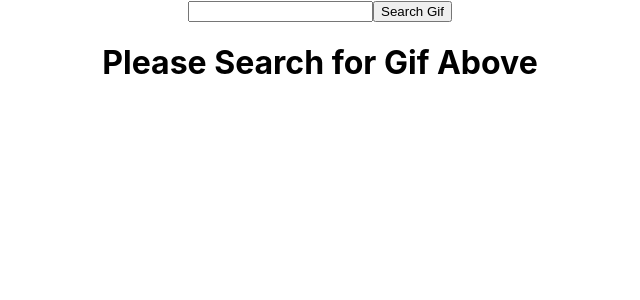
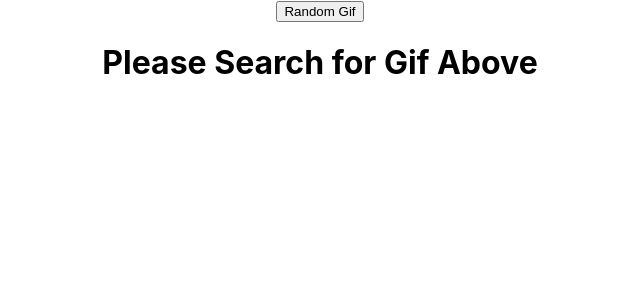
Before and after one commit to rohansinha01/giphy, a React (Create React App) app: page / in a window 1280 px wide. Shown: the top 300 px of the page, without its empty margins (320-960 px from the left). Built offline with nearby package versions, Linux system fonts and the light colour scheme.

Commit message:
got random gif to work

```diff
--- a/src/App.js
+++ b/src/App.js
@@ -2,7 +2,7 @@ import logo from './logo.svg';
 import './App.css';
 import GifDisplay from './components/GifDisplay';
 import Form from './components/Form'
-import { useState, useEffect } from 'react';
+import { useState } from 'react';
 
 function App() {
 
@@ -15,7 +15,7 @@ function App() {
   //function to get a gif from the api
   const getGif = async (searchterm) => {
     // create the url
-    const url = `https://api.giphy.com/v1/gifs/search?q=${searchterm}&api_key=${apiKey}`
+    const url = `https://api.giphy.com/v1/gifs/random?api_key=${apiKey}`
     // fetch the gif data
     const response = await fetch(url)
     // get the JSON from the response
@@ -24,6 +24,8 @@ function App() {
     setGif(data)
 
   }
+
+
 
   return (
     <div className="App">
--- a/src/components/Form.js
+++ b/src/components/Form.js
@@ -15,7 +15,7 @@ function Form(props){
         // make a copy of the current state (new object)
         const newState = {...formData}
         //update the newState
-        newState.searchterm = val
+        newState[input.name] = val
 
         // update the state
         setFormData(newState)
@@ -26,12 +26,14 @@ function Form(props){
         // prevent the refresh from form submission
         event.preventDefault()
         // search for movie using our prop
+
+        //if certain event does not meet this, block from getting to endpoint - guard clause - control flow
         props.gifSearch(formData.searchterm)
     }
     return <div>
         <form onSubmit={handleSubmit}>
-            <input type="text" value={formData.searchterm} onChange={handleChange}/>
-            <input type="submit" value="Search Gif"/>
+
+            <input type="submit" value="Random Gif"/>
 
         </form>
     </div>
--- a/src/components/GifDisplay.js
+++ b/src/components/GifDisplay.js
@@ -1,18 +1,19 @@
 function GifDisplay(data){
-    console.log(data.gif)
 
     if(data.gif === null){
         return <h1>Please Search for Gif Above</h1>
     }
-    console.log(data.Response)
-    if(data.Response === undefined){
+    console.log(data.gif)
+    if(data.gif === "False"){
+
         return <h1>Didn't type a search</h1>
+
     }
 
   return <div>
-        {/* {console.log(data.gif.data)} */}
-        <h1>{data.gif.data[0].title}</h1>
-        <img src={data.gif.data[0].images.fixed_height.url}></img>
+        {console.log(data.gif.data)}
+
+        <img src={data.gif.data.images.fixed_height.url}></img>
         </div>
 
 
```
